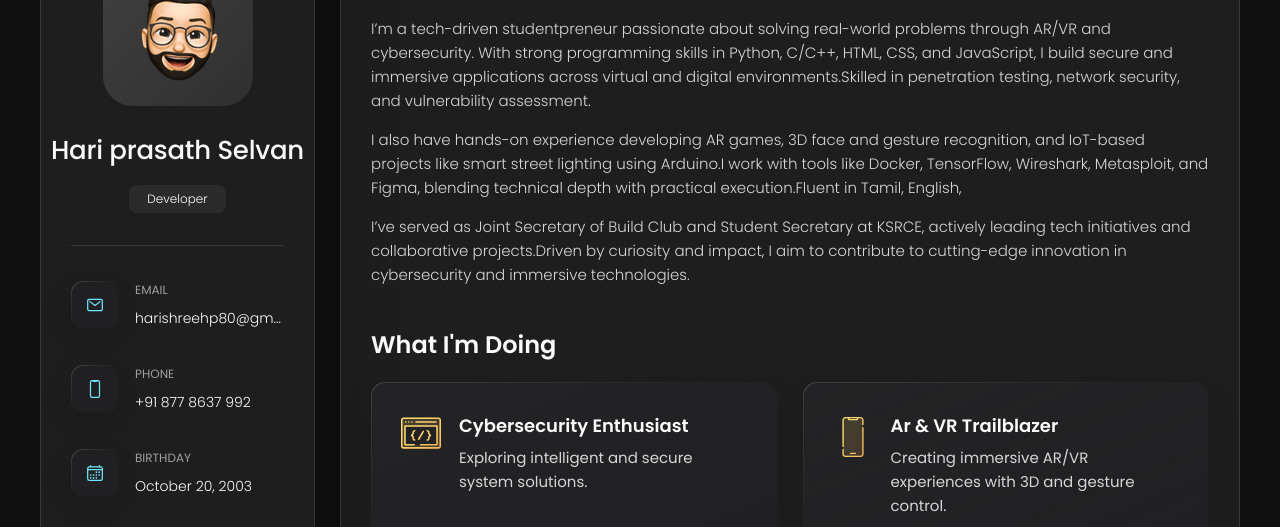
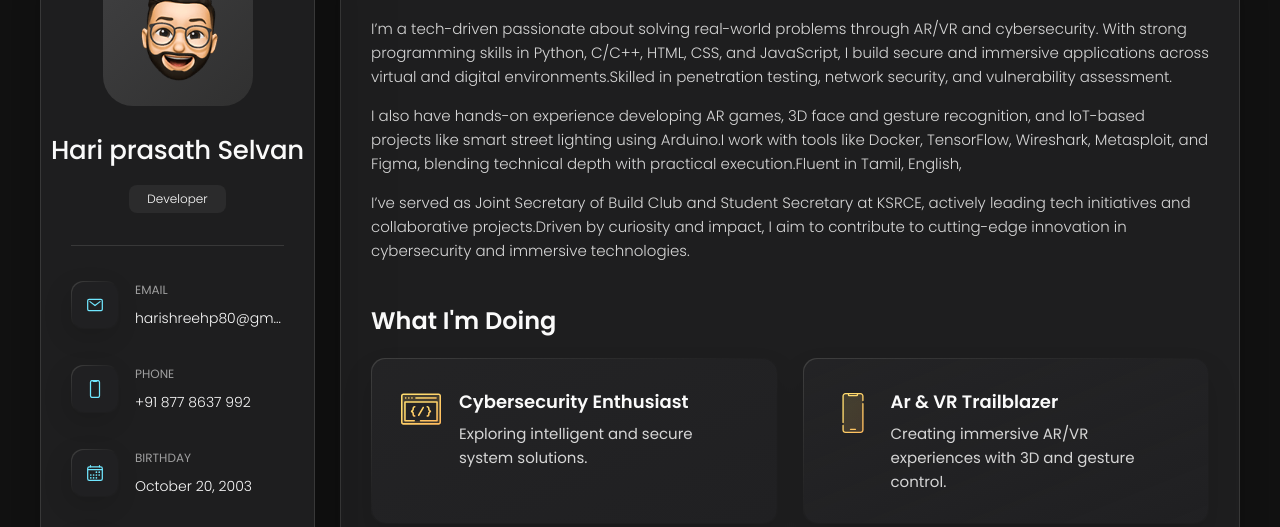
Before and after one commit to Hp-0420/hp-portfolio, a plain HTML site: page index.html in a window 1280 px wide. Shown: the part 162-689 px from the top of the page. Drawn offline with nearby package versions, Linux system fonts and the light colour scheme.

Commit message:
Update index.html

```diff
--- a/index.html
+++ b/index.html
@@ -190,7 +190,7 @@
 
           <section class="about-text">
             <p>
-              I’m a tech-driven studentpreneur passionate about solving real-world problems through AR/VR and cybersecurity. With strong programming skills in Python, C/C++, HTML, CSS, and JavaScript, I build secure and immersive applications across virtual and digital environments.Skilled in penetration testing, network security, and vulnerability assessment.
+              I’m a tech-driven passionate about solving real-world problems through AR/VR and cybersecurity. With strong programming skills in Python, C/C++, HTML, CSS, and JavaScript, I build secure and immersive applications across virtual and digital environments.Skilled in penetration testing, network security, and vulnerability assessment.
 
 
             </p>
```
